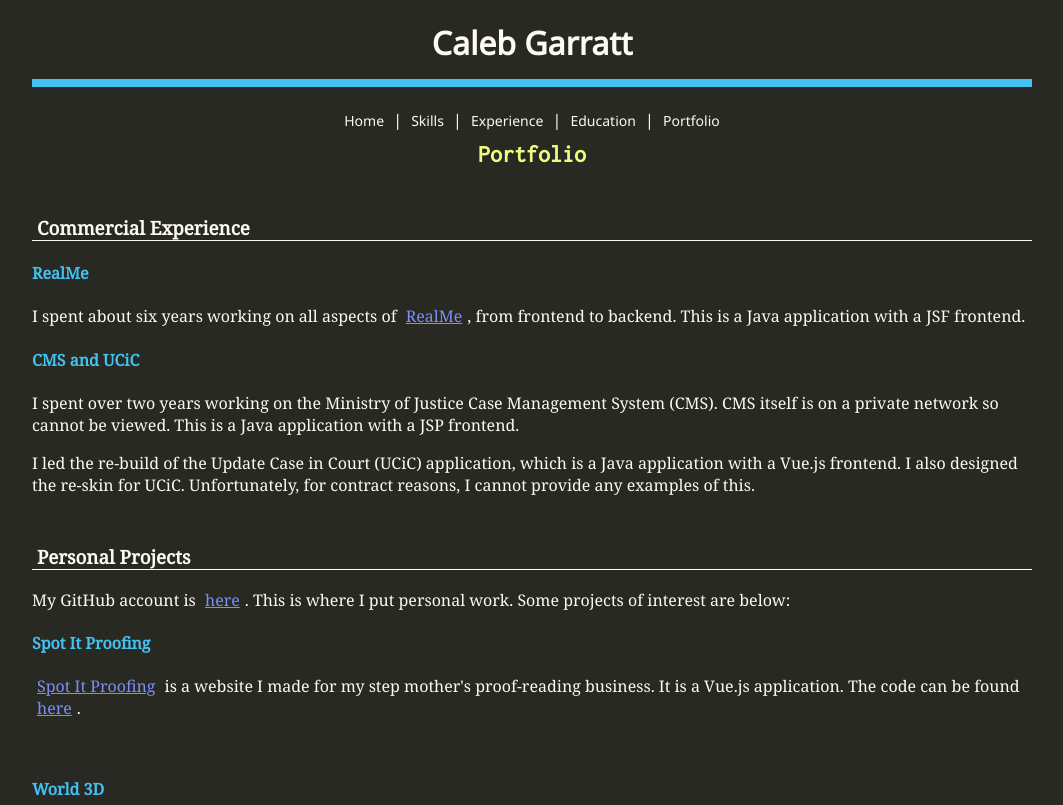
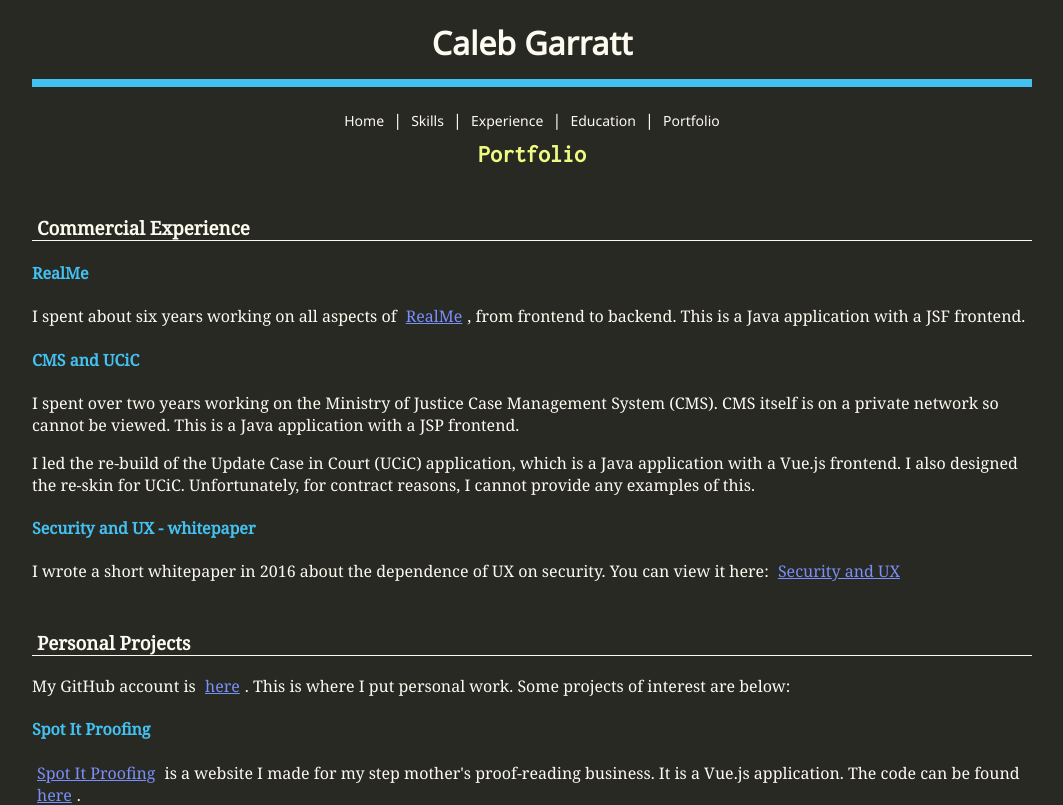
Before and after one commit to metalcarratt/aboutme, a Vue app: page /#/portfolio in a window 1280 px wide. Shown: the top 805 px of the page, without its empty margins (108-1171 px from the left). Built offline with nearby package versions, Linux system fonts and the light colour scheme.

Commit message:
add whitepaper to portfolio

```diff
--- a/src/pages/Portfolio.vue
+++ b/src/pages/Portfolio.vue
@@ -21,6 +21,11 @@
             Java application with a Vue.js frontend. I also designed the re-skin for UCiC.
             Unfortunately, for contract reasons, I cannot provide any examples of this.
         </p>
+
+        <h4>Security and UX - whitepaper</h4>
+        <p>
+            I wrote a short whitepaper in 2016 about the dependence of UX on security. You can view it
+            here: <a href="https://drive.google.com/file/d/1gvR6An6jZ5zk5pPOlOzQ2Mw8Lmbdza61/view?usp=sharing" target="_blank">Security and UX</a>
 
         <h3>Personal Projects</h3>
         <p>
```
Also changed, not shown: 9 other files (tests, documents, lock files or other folders).
